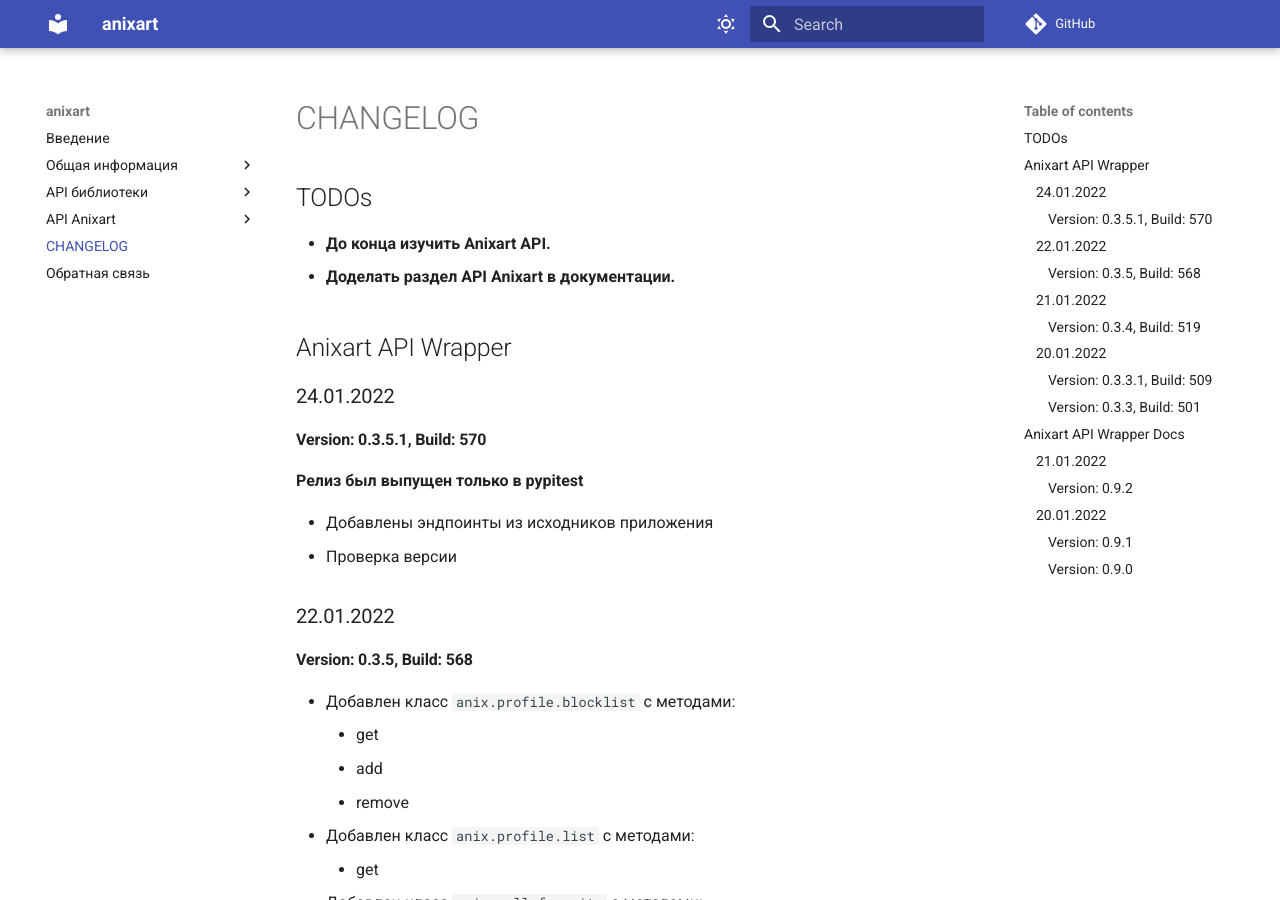
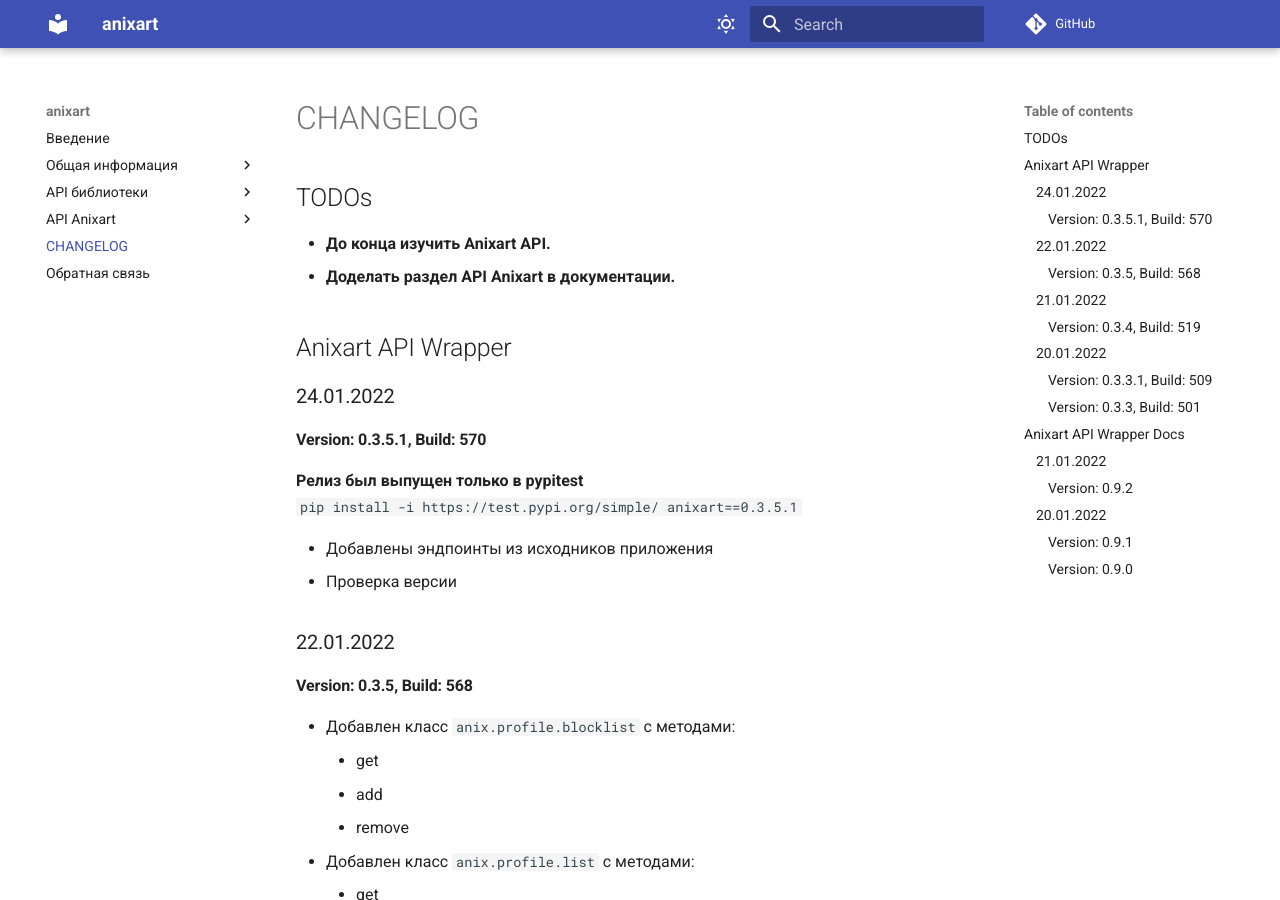
Before and after one commit to SantaSpeen/anixart-abandoned, an MkDocs documentation site: the page built from docs/CHANGELOG.md, in a window 1280 px wide and 900 px high. Built offline with MkDocs 1.6.1 and Material for MkDocs 9.7.7, drawn with Linux system fonts in a browser that asks for light colours; comment, search, counter and statistics services are not loaded.

Commit message:
Update docs

```diff
--- a/docs/CHANGELOG.md
+++ b/docs/CHANGELOG.md
@@ -10,7 +10,8 @@
 ### 24.01.2022
 #### Version: 0.3.5.1, Build: 570
 
-**Релиз был выпущен только в pypitest**
+**Релиз был выпущен только в pypitest**<br>
+`pip install -i https://test.pypi.org/simple/ anixart==0.3.5.1`
 
 * Добавлены эндпоинты из исходников приложения
 * Проверка версии
```
Also changed, not shown: README.md (+1 -1 lines).
